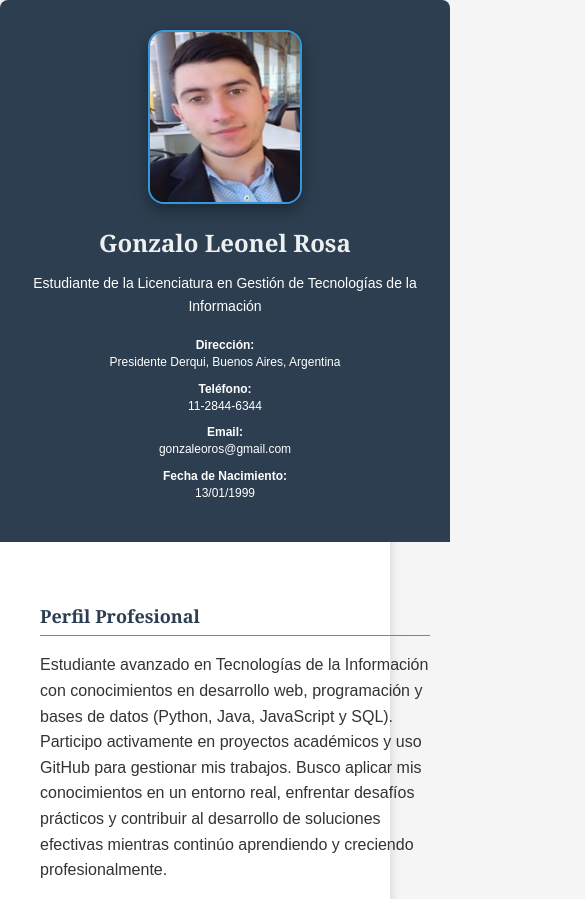
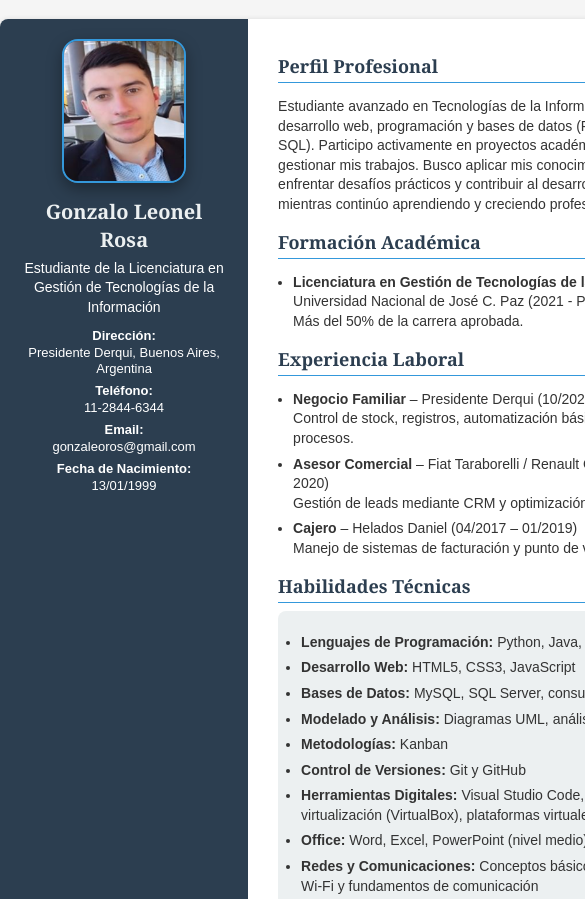
Before and after one commit to GonzaloRosa/cvitae, a plain HTML site: page index.html in a window 390 px wide. Shown: the top 899 px of the page, 585 px wide, since content can reach past the window. Drawn offline with Linux system fonts and the light colour scheme.

Commit message:
CV Actualizado

```diff
--- a/index.html
+++ b/index.html
@@ -11,113 +11,102 @@
     padding: 0;
     background-color: #f5f5f5;
     color: #333;
-      line-height: 1.6;
+    line-height: 1.4;
+    font-size: 14px; /* Fuente aumentada */
   }
-    .container {
-      max-width: 1000px;
-      margin: 0 auto;
+
+  .page {
+    width: 210mm;
+    min-height: 297mm;
+    margin: 5mm auto;
     background: white;
     display: flex;
-      box-shadow: 0 4px 12px rgba(0,0,0,0.15);
+    box-shadow: 0 0 5px rgba(0,0,0,0.1);
     border-radius: 8px;
+    overflow: hidden;
+    page-break-after: always;
   }
+
   .sidebar {
     width: 30%;
     background: #2c3e50;
     color: white;
-      padding: 30px;
+    padding: 20px;
     text-align: center;
-      border-top-left-radius: 8px;
-      border-bottom-left-radius: 8px;
     display: flex;
     flex-direction: column;
     align-items: center;
   }
+
   .sidebar img {
-      width: 150px;
-      height: 170px;
+    width: 120px;
+    height: 140px;
     border-radius: 16px;
     border: 2px solid #3498db;
     box-shadow: 0 6px 15px rgba(0,0,0,0.35);
-      margin-bottom: 20px;
+    margin-bottom: 15px;
     object-fit: cover;
-      transition: transform 0.3s ease;
   }
-    .sidebar img:hover {
-      transform: scale(1.05);
-    }
+
   .sidebar h1 {
     font-family: Georgia, serif;
-      font-size: 24px;
+    font-size: 20px;
     margin: 0;
     color: #ecf0f1;
   }
+
   .sidebar p {
     font-size: 14px;
-      margin: 10px 0;
+    margin: 5px 0;
   }
+
   .sidebar .contact p {
-      font-size: 12px;
-      line-height: 1.4;
+    font-size: 13px;
+    line-height: 1.3;
   }
+
   .main {
     width: 70%;
-      padding: 30px 40px;
-      border-top-right-radius: 8px;
-      border-bottom-right-radius: 8px;
+    padding: 20px 30px;
   }
+
   h2 {
     font-family: Georgia, serif;
     font-size: 18px;
     color: #2c3e50;
-      margin-top: 30px;
-      margin-bottom: 15px;
+    margin-top: 15px;
+    margin-bottom: 8px;
     border-bottom: 1px solid #3498db;
-      padding-bottom: 5px;
+    padding-bottom: 3px;
   }
-    ul {
-      padding-left: 20px;
-    }
-    li {
-      margin-bottom: 10px;
-    }
+
+  ul { padding-left: 15px; }
+  li { margin-bottom: 6px; }
+
   .skills {
     background: #ecf0f1;
-      padding: 15px;
+    padding: 8px;
     border-radius: 8px;
-      margin-bottom: 20px;
+    margin-bottom: 15px;
   }
+
   .footer {
     text-align: center;
-      font-size: 11px;
+    font-size: 12px;
     color: #777;
-      margin-top: 40px;
-      border-top: 1px solid #ddd;
-      padding-top: 10px;
+    margin-top: 15px;
   }
-    @media (max-width: 768px) {
-      .container {
-        flex-direction: column;
-      }
-      .sidebar,
-      .main {
-        width: 100%;
-        border-radius: 0;
-      }
-      .sidebar {
-        border-radius: 8px 8px 0 0;
-      }
-      .main {
-        border-radius: 0 0 8px 8px;
-      }
-      .sidebar img {
-        margin: 0 auto 20px;
-      }
+
+  @media print {
+    body { background: none; }
+    .page { box-shadow: none; margin: 0; width: auto; min-height: auto; page-break-after: always; }
   }
 </style>
 </head>
 <body>
-  <div class="container">
+
+<!-- HOJA 1 -->
+<div class="page">
   <div class="sidebar">
     <img src="Sin título.png" alt="Foto de Gonzalo Leonel Rosa" />
     <h1>Gonzalo Leonel Rosa</h1>
@@ -129,6 +118,7 @@
       <p><strong>Fecha de Nacimiento:</strong><br />13/01/1999</p>
     </div>
   </div>
+
   <div class="main">
     <h2>Perfil Profesional</h2>
     <p>Estudiante avanzado en Tecnologías de la Información con conocimientos en desarrollo web, programación y bases de datos (Python, Java, JavaScript y SQL). Participo activamente en proyectos académicos y uso GitHub para gestionar mis trabajos. Busco aplicar mis conocimientos en un entorno real, enfrentar desafíos prácticos y contribuir al desarrollo de soluciones efectivas mientras continúo aprendiendo y creciendo profesionalmente.</p>
@@ -161,7 +151,24 @@
         <li><strong>Seguridad Informática:</strong> Conceptos iniciales como cifrado, contraseñas seguras, copias de seguridad y buenas prácticas de protección de datos</li>
       </ul>
     </div>
+  </div>
+</div>
 
+<!-- HOJA 2 -->
+<div class="page">
+  <div class="sidebar">
+    <img src="Sin título.png" alt="Foto de Gonzalo Leonel Rosa" />
+    <h1>Gonzalo Leonel Rosa</h1>
+    <p>Estudiante de la Licenciatura en Gestión de Tecnologías de la Información</p>
+    <div class="contact">
+      <p><strong>Dirección:</strong><br />Presidente Derqui, Buenos Aires, Argentina</p>
+      <p><strong>Teléfono:</strong><br />11-2844-6344</p>
+      <p><strong>Email:</strong><br />gonzaleoros@gmail.com</p>
+      <p><strong>Fecha de Nacimiento:</strong><br />13/01/1999</p>
+    </div>
+  </div>
+
+  <div class="main">
     <h2>Cursos y Certificaciones</h2>
     <ul>
       <li><strong>Desarrollo Web</strong> – Coderhouse (10/2022 – 12/2022): HTML5, CSS3</li>
@@ -199,5 +206,6 @@
     </div>
   </div>
 </div>
+
 </body>
 </html>
```
Lines whose indentation alone changed are shown as unchanged.
